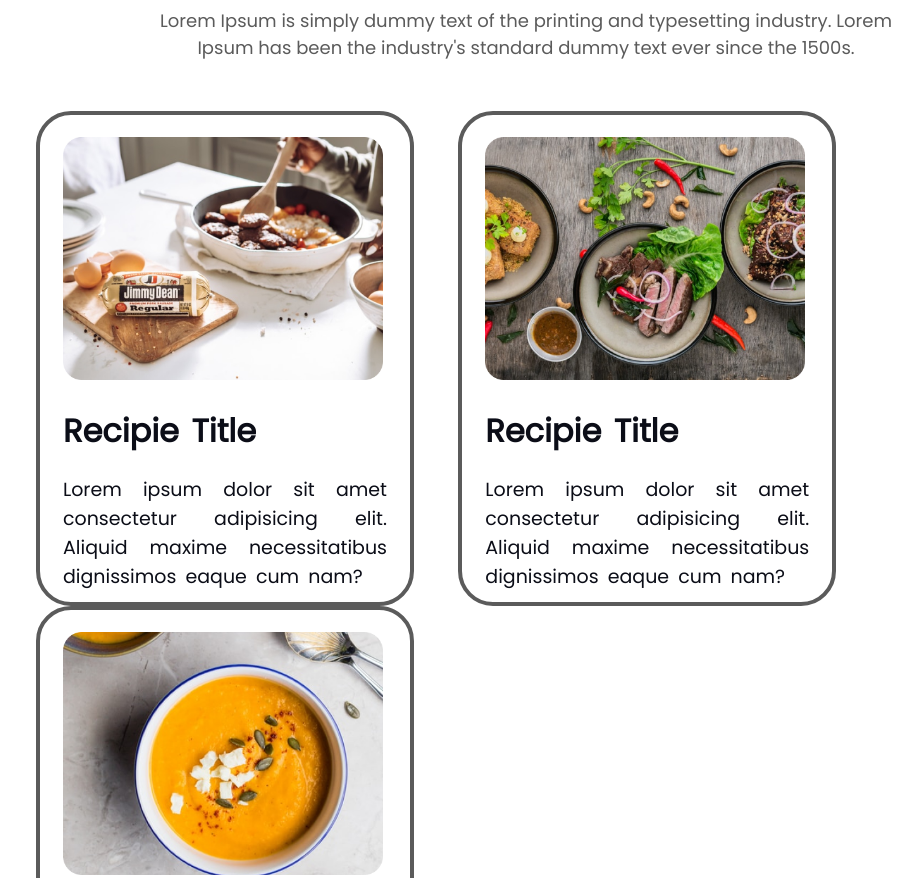
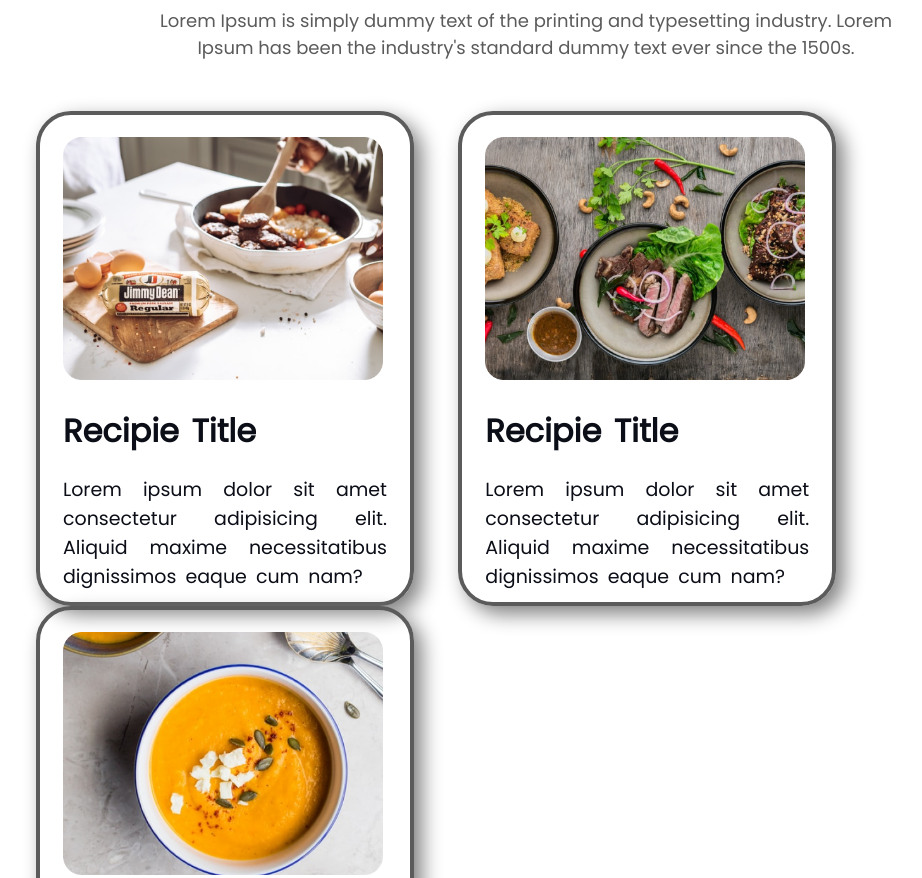
Before and after one commit to ashik360/food-master, a plain HTML site: page index.html in a window 1280 px wide. Shown: the part 1383-2261 px from the top of the page, without its empty margins (114-1036 px from the left). Drawn offline with Linux system fonts and the light colour scheme.

Commit message:
Update style.css

```diff
--- a/style.css
+++ b/style.css
@@ -2,15 +2,6 @@
 
 
 /*
-#fb994c;  yelllow
-#5b5b5b; Dark ha
-#0b0d17;
-#828282;
-#575757;
-#828282;
-#fb934a;
-#575757;
-
 font-family: 'Poppins', sans-serif;
 */
 
@@ -180,6 +171,7 @@ a{
 	margin-left: 40px;
 	margin-right: ;
 	display: inline-block;
+	box-shadow: 8px 8px 20px gray;
 }
 
 .omni-1 img{
```
